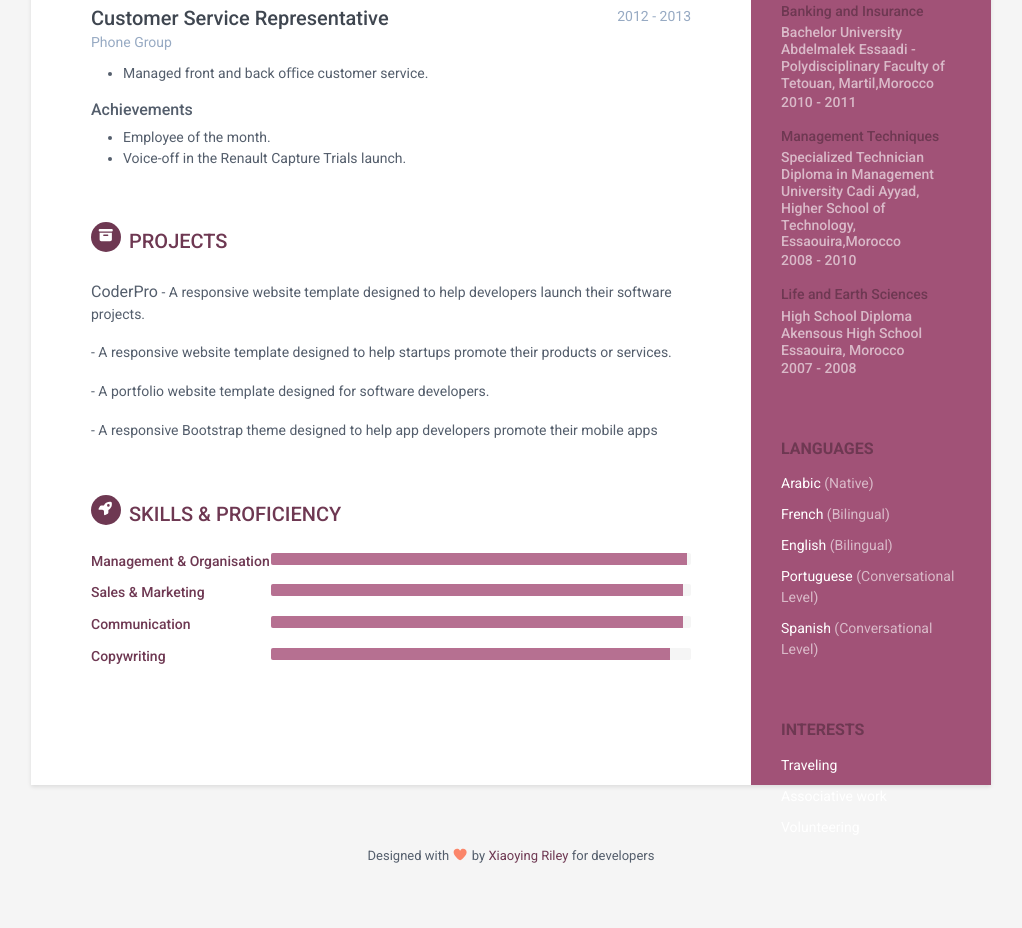
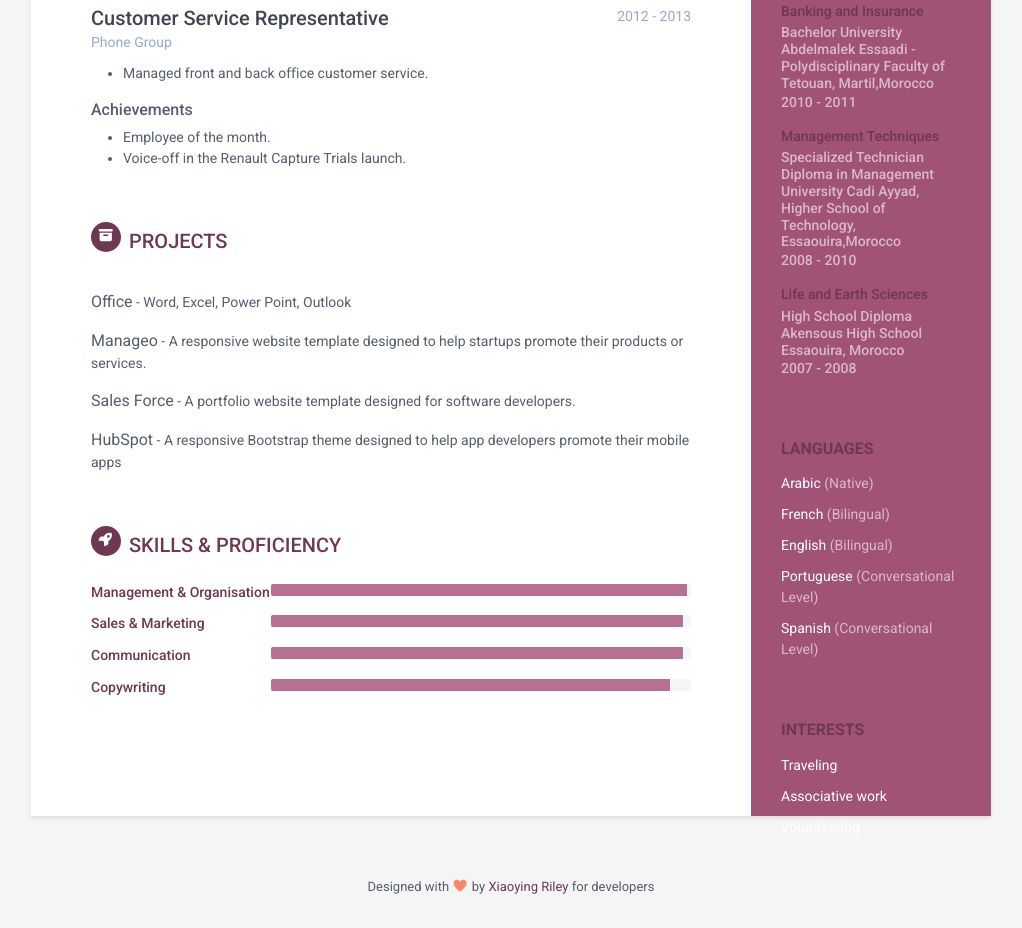
Before and after one commit to WissalGamal/WissalGamal-WissalGamal.github.io, a plain HTML site: page index.html in a window 1280 px wide. Shown: the part 825-1753 px from the top of the page, without its empty margins (129-1151 px from the left). Before the commit the page ends 1722 px from the top, so only its background shows below. Drawn offline with Linux system fonts and the light colour scheme.

Commit message:
Update index.html

```diff
--- a/index.html
+++ b/index.html
@@ -173,24 +173,23 @@
 
             <section class="section projects-section">
                 <h2 class="section-title"><span class="icon-holder"><i class="fas fa-archive"></i></span>Projects</h2>
-                <!-- <div class="intro"> -->
-                    <!-- <p>You can list your side projects or open source libraries in this section. Lorem ipsum dolor sit amet, consectetur adipiscing elit. Vestibulum et ligula in nunc bibendum fringilla a eu lectus.</p> -->
-                <!-- </div> -->
+                <div class="intro">
+                </div>
                 <div class="item">
-                    <span class="project-title">CoderPro</span> -
-                    <span class="project-tagline">A responsive website template designed to help developers launch their software projects. </span>
+                    <span class="project-title">Office</span> -
+                    <span class="project-tagline">Word, Excel, Power Point, Outlook </span>
 
                 </div><!--//item-->
                 <div class="item">
-                    <span class="project-title"></span> -
+                    <span class="project-title">Manageo</span> -
                     <span class="project-tagline">A responsive website template designed to help startups promote their products or services.</span>
                 </div><!--//item-->
                 <div class="item">
-                    <span class="project-title"></span> -
+                    <span class="project-title">Sales Force</span> -
                     <span class="project-tagline">A portfolio website template designed for software developers.</span>
                 </div><!--//item-->
                 <div class="item">
-                    <span class="project-title"> </span> -
+                    <span class="project-title">HubSpot</span> -
                     <span class="project-tagline">A responsive Bootstrap theme designed to help app developers promote their mobile apps</span>
                 </div><!--//item-->
 
```
